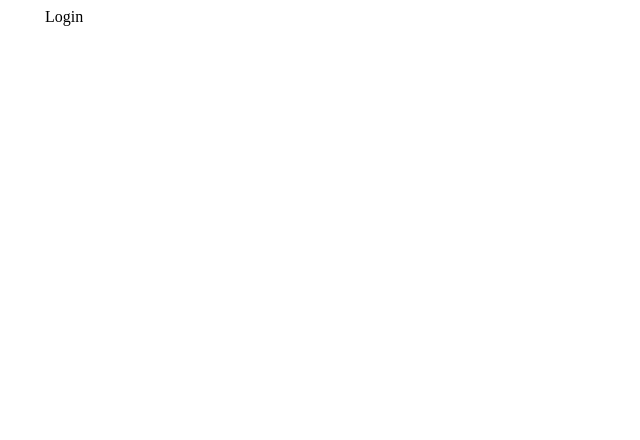
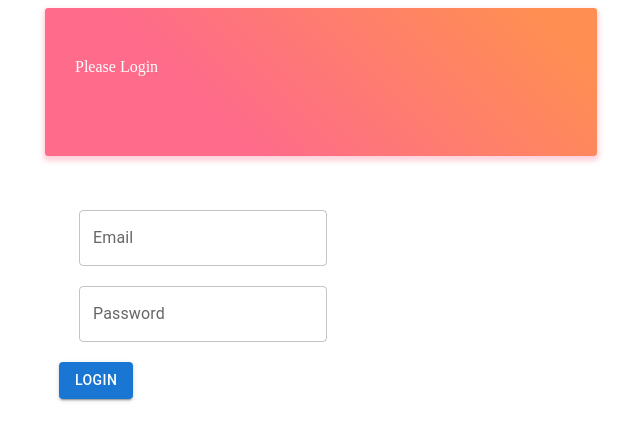
Before and after one commit to stayflyndev/cnvssr, a React (Create React App) app in the folder frontend/: page /login in a window 1280 px wide. Shown: the top 440 px of the page, without its empty margins (319-959 px from the left). Built offline with nearby package versions, Linux system fonts and the light colour scheme.

Commit message:
form fields setup

```diff
--- a/frontend/src/pages/Login.jsx
+++ b/frontend/src/pages/Login.jsx
@@ -1,9 +1,105 @@
-import React from 'react'
+
+import {useState, useEffect} from 'react'
+import { FormControl } from '@mui/material';
+import Input from '@mui/material/Input';
+import InputLabel from '@mui/material/InputLabel';
+import FormHelperText from '@mui/material/FormHelperText';
+import Box from '@mui/material/Box';
+import OutlinedInput from '@mui/material/OutlinedInput';
+import Grid from '@mui/material/Grid';
+import { makeStyles } from '@mui/styles';
+import Button from '@mui/material/Button';
+
 
 function Login() {
+const classes = useStyles();
+
+const [formData, setFormData] = useState({
+ email: '',
+  password: '',
+
+
+})
+
+const handleChange = (e) =>{
+//use the input fields
+const formdata = (prevState) => ({
+    ...prevState, [e.target.name]: e.target.value
+  })
+setFormData (formdata)
+}
+
+//submit form
+const handleSubmit = (e) =>{
+  e.prevent.default()
+}
+
+const {name, email, password, confirmpassword} = formData
+
   return (
-    <div>Login</div>
+    <>
+    <div>
+      <div className={classes.root}>
+      Please Login
+      </div>
+      <Box sx={{ flexGrow: 1 }}>
+      <Grid container spacing={2} >
+        <Grid xs={8} className={classes.input}>
+        <form onSubmit={handleSubmit}>
+
+      <div className={classes.space_input}>
+      <FormControl>
+        <InputLabel htmlFor="component-outlined">Email</InputLabel>
+        <OutlinedInput
+        type="email"
+          id="email"
+          value={email}
+          onChange={handleChange}
+          label="Email"
+          name='email'
+        />
+      </FormControl>
+      </div>
+      <div className={classes.space_input}>
+      <FormControl>
+        <InputLabel htmlFor="component-outlined">Password</InputLabel>
+        <OutlinedInput
+        type='password'
+          id="password"
+          value={password}
+          onChange={handleChange}
+          label="password"
+          name='password'
+        />
+      </FormControl>
+      </div>
+
+      <Button variant="contained" type='submit'>Login</Button>
+    </form>
+        </Grid>
+      </Grid>
+      </Box>
+    </div>
+    </>
   )
 }
 
+const useStyles = makeStyles({
+  root: {
+    background: 'linear-gradient(45deg, #FE6B8B 30%, #FF8E53 90%)',
+    border: 0,
+    borderRadius: 3,
+    boxShadow: '0 3px 5px 2px rgba(255, 105, 135, .3)',
+    color: 'white',
+    height: 48,
+    padding: '50px 30px',
+  },
+  input: {
+    padding: '50px 30px',
+  },
+  space_input:{
+    margin: '20px'
+  }
+});
+
 export default Login
--- a/frontend/src/pages/Register.jsx
+++ b/frontend/src/pages/Register.jsx
@@ -11,10 +11,6 @@ import { makeStyles } from '@mui/styles';
 import Button from '@mui/material/Button';
 
 
-
-
-
-
 function Register() {
 const classes = useStyles();
 
@@ -26,8 +22,17 @@ const [formData, setFormData] = useState({
 
 })
 
-const handleChange = () =>{
+const handleChange = (e) =>{
+//use the input fields
+const formdata = (prevState) => ({
+    ...prevState, [e.target.name]: e.target.value
+  })
+setFormData (formdata)
+}
 
+//submit form
+const handleSubmit = (e) =>{
+  e.prevent.default()
 }
 
 const {name, email, password, confirmpassword} = formData
@@ -41,14 +46,17 @@ const {name, email, password, confirmpassword} = formData
       <Box sx={{ flexGrow: 1 }}>
       <Grid container spacing={2} >
         <Grid xs={8} className={classes.input}>
+        <form onSubmit={handleSubmit}>
           <div className={classes.space_input}>
         <FormControl >
         <InputLabel htmlFor="component-outlined">Name</InputLabel>
         <OutlinedInput
+        type='text'
           id="name"
           value={name}
           onChange={handleChange}
           label="Name"
+          name='name'
         />
       </FormControl>
       </div>
@@ -56,10 +64,12 @@ const {name, email, password, confirmpassword} = formData
       <FormControl>
         <InputLabel htmlFor="component-outlined">Email</InputLabel>
         <OutlinedInput
+        type="email"
           id="email"
           value={email}
           onChange={handleChange}
           label="Email"
+          name='email'
         />
       </FormControl>
       </div>
@@ -67,10 +77,12 @@ const {name, email, password, confirmpassword} = formData
       <FormControl>
         <InputLabel htmlFor="component-outlined">Password</InputLabel>
         <OutlinedInput
+        type='password'
           id="password"
           value={password}
           onChange={handleChange}
           label="password"
+          name='password'
         />
       </FormControl>
       </div>
@@ -78,15 +90,17 @@ const {name, email, password, confirmpassword} = formData
       <FormControl>
         <InputLabel htmlFor="component-outlined">Confirm Password</InputLabel>
         <OutlinedInput
+        type="password"
           id="confirmpassword"
           value={confirmpassword}
           onChange={handleChange}
           label="Confirm Password"
+          name='confirmpassword'
         />
       </FormControl>
       </div>
-      <Button variant="contained">Submit</Button>
-
+      <Button variant="contained" type='submit'>Submit</Button>
+    </form>
         </Grid>
       </Grid>
       </Box>
```
